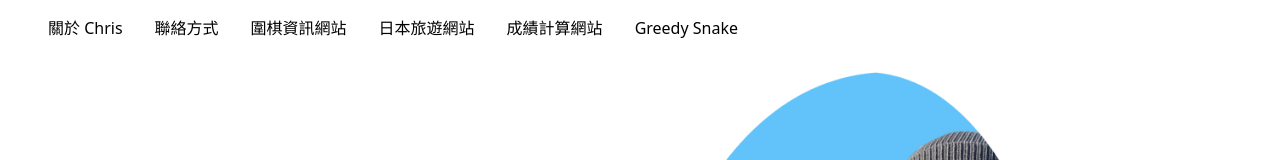
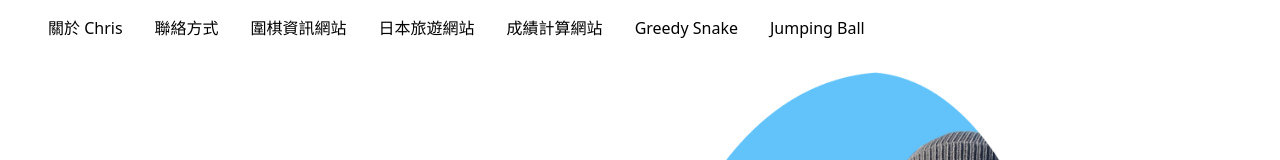
Before and after one commit to cchris77777/ProjectCollection, a plain HTML site: page index.html in a window 1280 px wide. Shown: the top 160 px of the page. Drawn offline with nearby package versions, Linux system fonts and the light colour scheme.

Commit message:
add project 6 into home page title bar

```diff
--- a/index.html
+++ b/index.html
@@ -29,6 +29,9 @@
         </li>
         <li>
           <a target="_blank" href="./project_5/index.html">Greedy Snake</a>
+        </li>
+        <li>
+          <a target="_blank" href="./project_6/index.html">Jumping Ball</a>
         </li>
       </ul>
     </nav>
```
